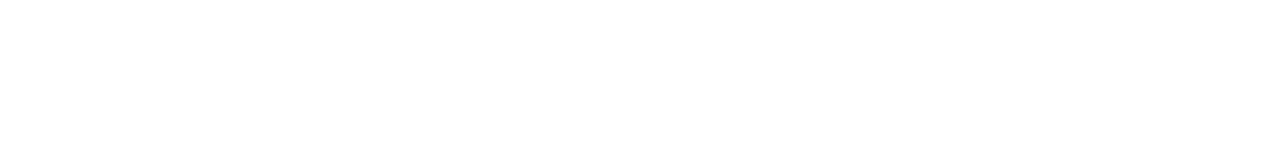
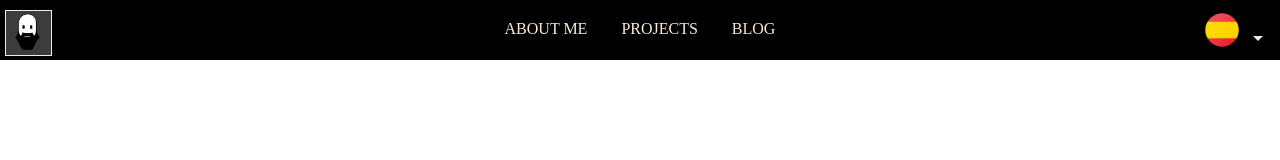
Before and after one commit to FerOrdSom/FerOrdSom.github.io, a plain HTML site: page index.html in a window 1280 px wide. Drawn offline with nearby package versions, Linux system fonts and the light colour scheme.

Commit message:
Navigation bar

```diff
--- a/index.html
+++ b/index.html
@@ -3,10 +3,30 @@
 <head>
     <meta charset="UTF-8">
     <meta name="viewport" content="width=device-width, initial-scale=1.0">
-    <link rel="icon" type="image/x-icon" href="/images/favicon.png">
+
+
     <title>My portfolio</title>
+    <link rel="icon" type="image/x-icon" href="/images/favicon.ico">
+    <link rel="stylesheet" href="https://fonts.googleapis.com/css2?family=Material+Symbols+Outlined:opsz,wght,FILL,GRAD@20..48,100..700,0..1,-50..200" />
+    <link rel="stylesheet" href="style.css">
 </head>
 <body>
+    <div id="navbar" class="clearfix">
+        <div class="logo-container"><img class="logo" src="images/favicon.png"></img></div>
+        <div class="lang">
+            <span class="lang-flag"><img class="lang-flag" src="images/es.png"></img></span>
+            <span class="material-symbols-outlined">arrow_drop_down</span>
+
+        </div>
+        <div class="nav-pages">
+            <ul>
+                <li>ABOUT ME</li>
+                <li>PROJECTS</li>
+                <li>BLOG</li>
+            </ul>
+        </div>
+
+    </div>
 
 </body>
 </html>
--- /dev/null
+++ b/style.css
@@ -0,0 +1,58 @@
+.logo, .lang-flag{
+    padding-left: 2px;
+    width: 40px;
+    height: 40px;
+
+}
+.logo-container{
+
+    width: 45px;
+    background-color: rgb(60, 60, 60);
+    display: inline;
+    float: left;
+    border: 1px solid antiquewhite;
+}
+.lang{
+    margin-right: 5px;
+    display: inline;
+    float: right;
+}
+#navbar{
+    background-color: rgb(0, 0, 0);
+    padding: 5px;
+    padding-top: 10px;
+    height: 45px;
+    margin: 0;
+}
+.nav-pages{
+    width: max-content;
+    margin: auto;
+    padding-top: 10px;
+}
+.clearfix::after {
+    content: "";
+    clear: both;
+    display: table;
+  }
+body{
+    color: antiquewhite;
+}
+ul {
+  list-style-type: none;
+  margin: 0;
+  padding: 0;
+}
+li{
+    display: inline;
+    width: 30px;
+    padding: 10px;
+    margin: 0 5px;
+}
+li:hover{
+    background-color: rgb(30, 30, 30);
+
+}
+body{
+    margin: 0;
+    padding: 0;
+}
```
Also changed, not shown: images/es.png (added), images/favicon.ico (added), images/uk.png (added).
